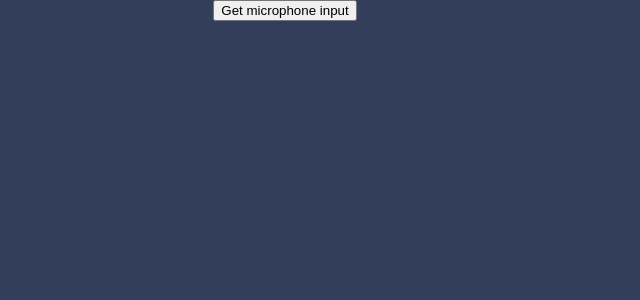
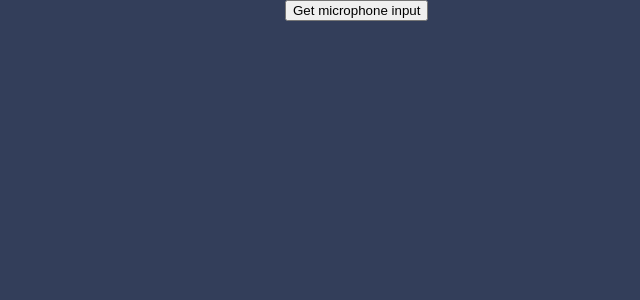
Before and after one commit to njm222/Live-Audio-Visualizer, a React (Create React App) app: page / in a window 1280 px wide. Shown: the top 300 px of the page, without its empty margins (355-995 px from the left). Built offline with nearby package versions, Linux system fonts and the light colour scheme.

Commit message:
styled the canvas

```diff
--- a/src/index.css
+++ b/src/index.css
@@ -20,14 +20,12 @@ main {
   min-height: 80vh;
   background: #fff;
 }
-main .controls {
+.controls {
+  display: unset;
+  position: absolute;
   text-align: center;
-  padding: 0.5em 0;
-  background: #333e5a;
-  color: #fff;
 }
-main canvas {
-  padding: 20px;
+canvas {
   margin: 0 auto;
   display: block;
 }
```
